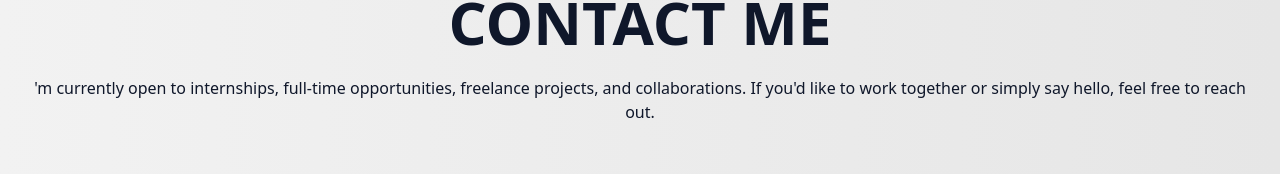
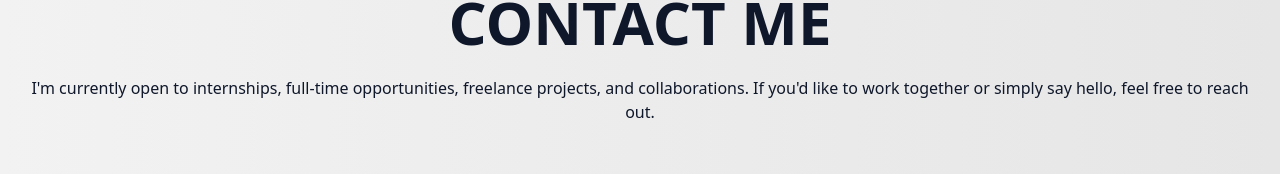
Before and after one commit to AthishRaj/My-portfolio, a React (Vite) app: page / in a window 1280 px wide. Shown: the part 4044-4218 px from the top of the page. Built offline with nearby package versions, Linux system fonts and the light colour scheme.

Commit message:
minor patches

```diff
--- a/src/App.css
+++ b/src/App.css
@@ -42,11 +42,11 @@ html {
   }
 
   .footer-link {
-    @apply flex items-center border p-2 rounded-full overflow-hidden transition-all duration-300;
+    @apply flex items-center border p-2 rounded-full overflow-hidden transition-all ease-in-out duration-500;
   }
 
   .footer-link span {
-    @apply sm:max-w-0 ml-1  sm:ml-0 sm:opacity-0 group-hover:opacity-100 group-hover:max-w-xs group-hover:ml-2 whitespace-nowrap transition-all duration-300;
+    @apply sm:w-0 ml-1  sm:ml-0 sm:opacity-0 group-hover:opacity-100 group-hover:w-xs group-hover:ml-2 transition-all ease-in-out duration-500;
   }
 
   .nav-items li {
--- a/src/component/Contact.jsx
+++ b/src/component/Contact.jsx
@@ -10,7 +10,7 @@ export default function Contact() {
           <div className="justify-items-center">
             <h1 className="section-title">CONTACT ME</h1>
             <p className="my-6 mx-6 text-center">
-              'm currently open to internships, full-time opportunities,
+              I'm currently open to internships, full-time opportunities,
               freelance projects, and collaborations. If you'd like to work
               together or simply say hello, feel free to reach out.
             </p>
```
